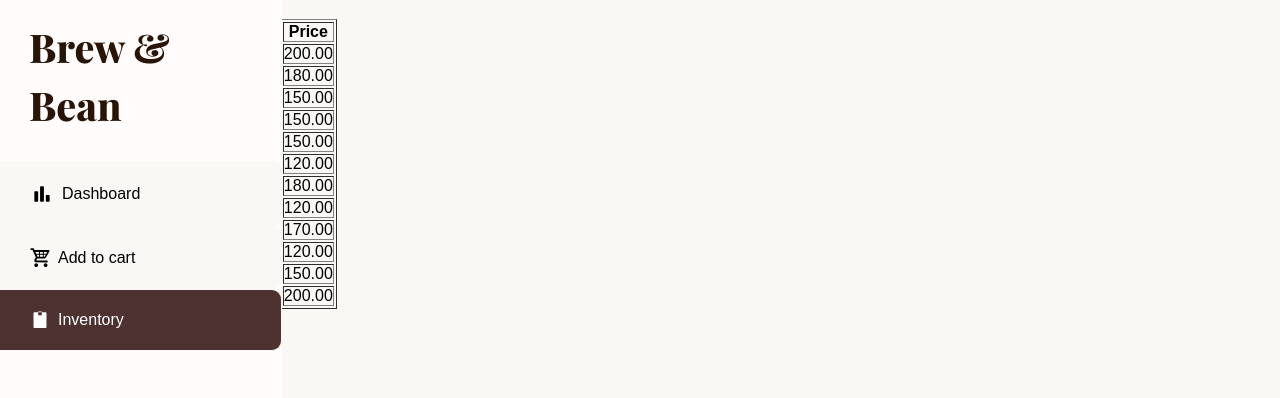
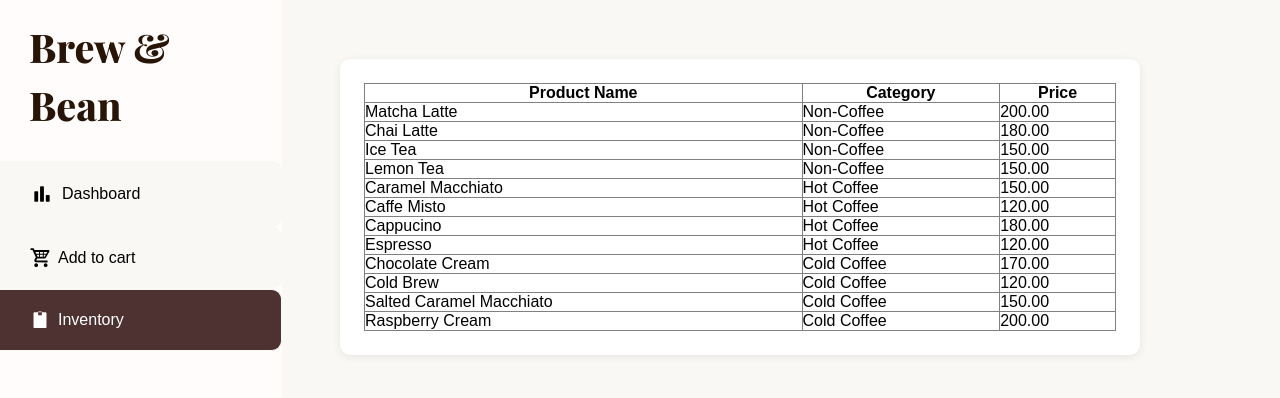
Before and after one commit to urdonyy/Brew-Bean-2.0, a PHP site: page /public/inventory.php in a window 1280 px wide. Shown: the top 398 px of the page. Run offline with PHP 8.4, Linux system fonts and the light colour scheme; data comes from the database, SQL or seed files in the repository; some web fonts are replaced.

Commit message:
:sparkle: wrap table in div

```diff
--- a/public/inventory.php
+++ b/public/inventory.php
@@ -27,7 +27,9 @@ $products = $db->displayProducts();
     ?>
 
     <a href="add.php"><button>Add New Product</button></a>
-    <table border=1>
+    <div
+        style="margin-left:340px; margin-top:40px; max-width:800px; background:#fff; box-shadow:0 2px 8px rgba(0,0,0,0.08); border-radius:10px; padding:24px;">
+        <table border=1 style="width:100%; border-collapse:collapse;">
             <thead>
                 <tr>
                     <th>Product Name</th>
@@ -45,6 +47,7 @@ $products = $db->displayProducts();
                 <?php endforeach; ?>
             </tbody>
         </table>
+    </div>
 
 </body>
 
```
Lines whose indentation alone changed are shown as unchanged.
